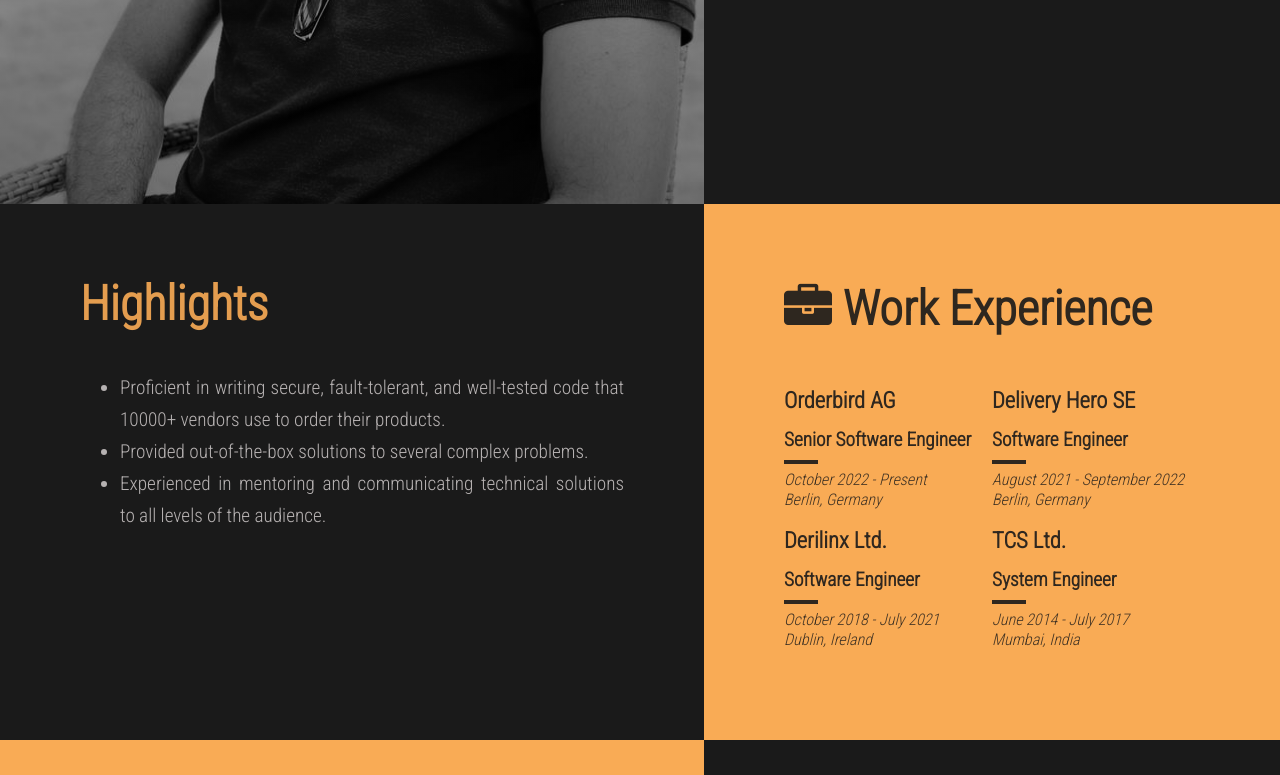
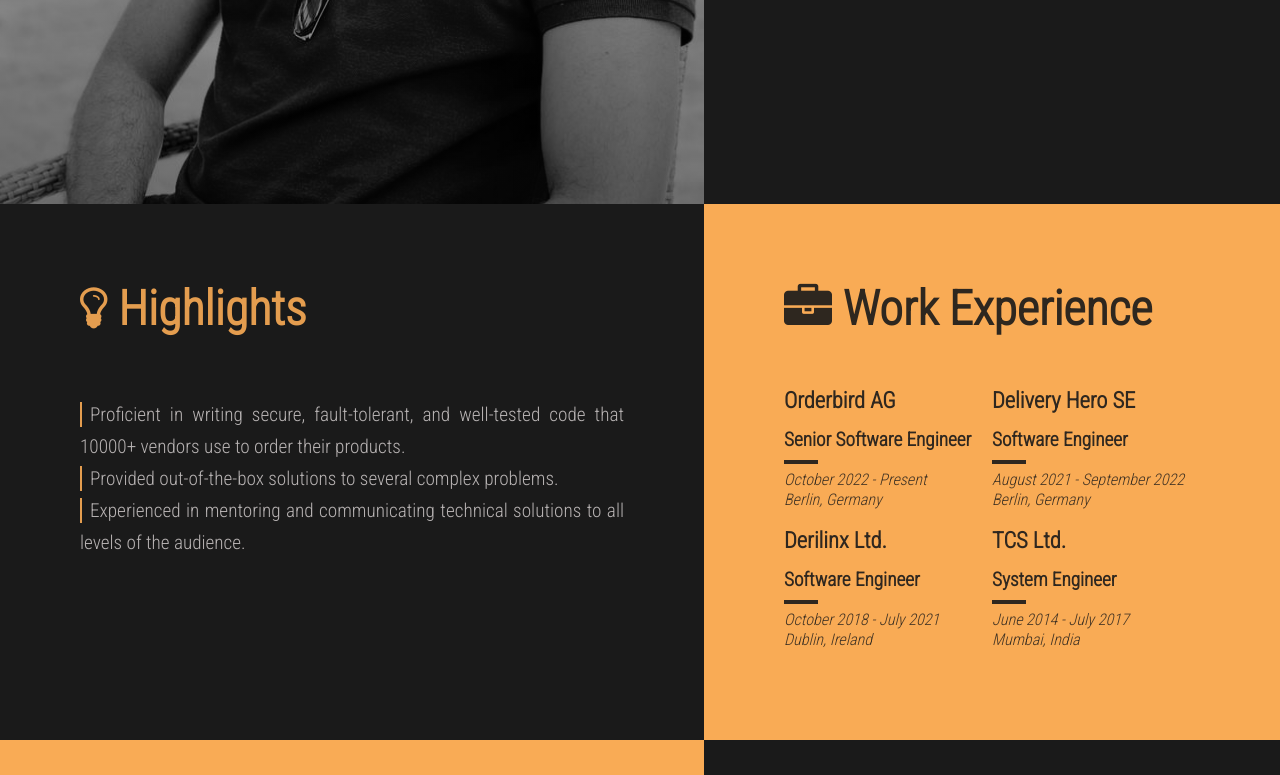
Before and after one commit to ss-bhat/portfolio, a plain HTML site: page public/index.html in a window 1280 px wide. Shown: the part 596-1371 px from the top of the page. Drawn offline with Linux system fonts and the light colour scheme.

Commit message:
add icon

```diff
--- a/public/index.html
+++ b/public/index.html
@@ -283,12 +283,16 @@
         <section class="dark-section width-55">
             <div class="contents">
                 <div class="content-item">
-                    <h1 class="remove-top-margin apply-animation-heading">Highlights</h1>
-                    <ul class="apply-animation-content">
-                        <li>Proficient in writing secure, fault-tolerant, and well-tested code that 10000+ vendors use to order their products.</li>
-                        <li>Provided out-of-the-box solutions to several complex problems.</li>
-                        <li>Experienced in mentoring and communicating technical solutions to all levels of the audience.</li>
-                    </ul>
+                    <h1 class="remove-top-margin apply-animation-heading"><i class="fa fa-lightbulb-o" aria-hidden="true"></i> Highlights</h1>
+                     <div class="companies apply-animation-content">
+                        <div class="company-section">
+                            <ul>
+                                <li>Proficient in writing secure, fault-tolerant, and well-tested code that 10000+ vendors use to order their products.</li>
+                                <li>Provided out-of-the-box solutions to several complex problems.</li>
+                                <li>Experienced in mentoring and communicating technical solutions to all levels of the audience.</li>
+                            </ul>
+                        </div>
+                     </div>
                 </div>
             </div>
         </section>
```
